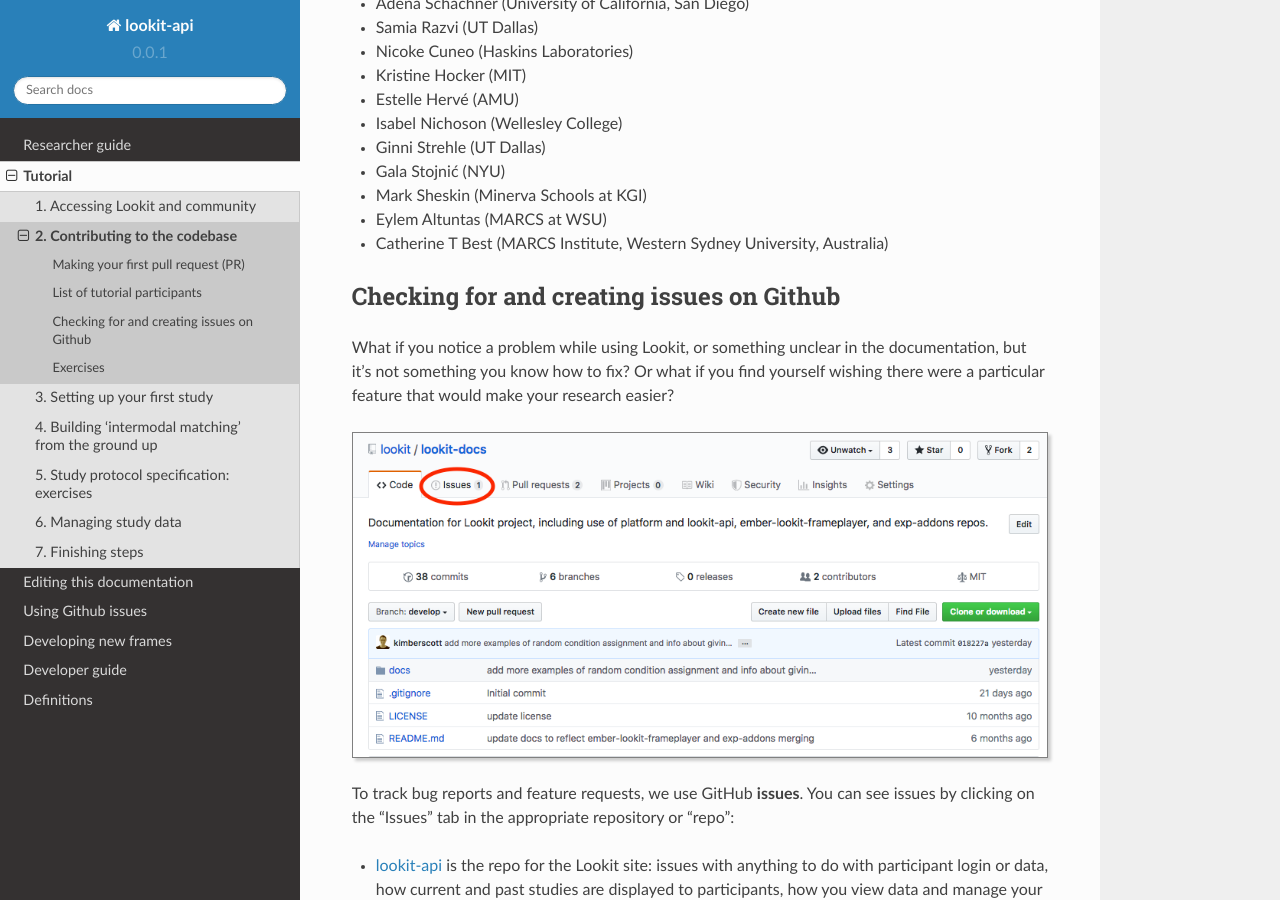
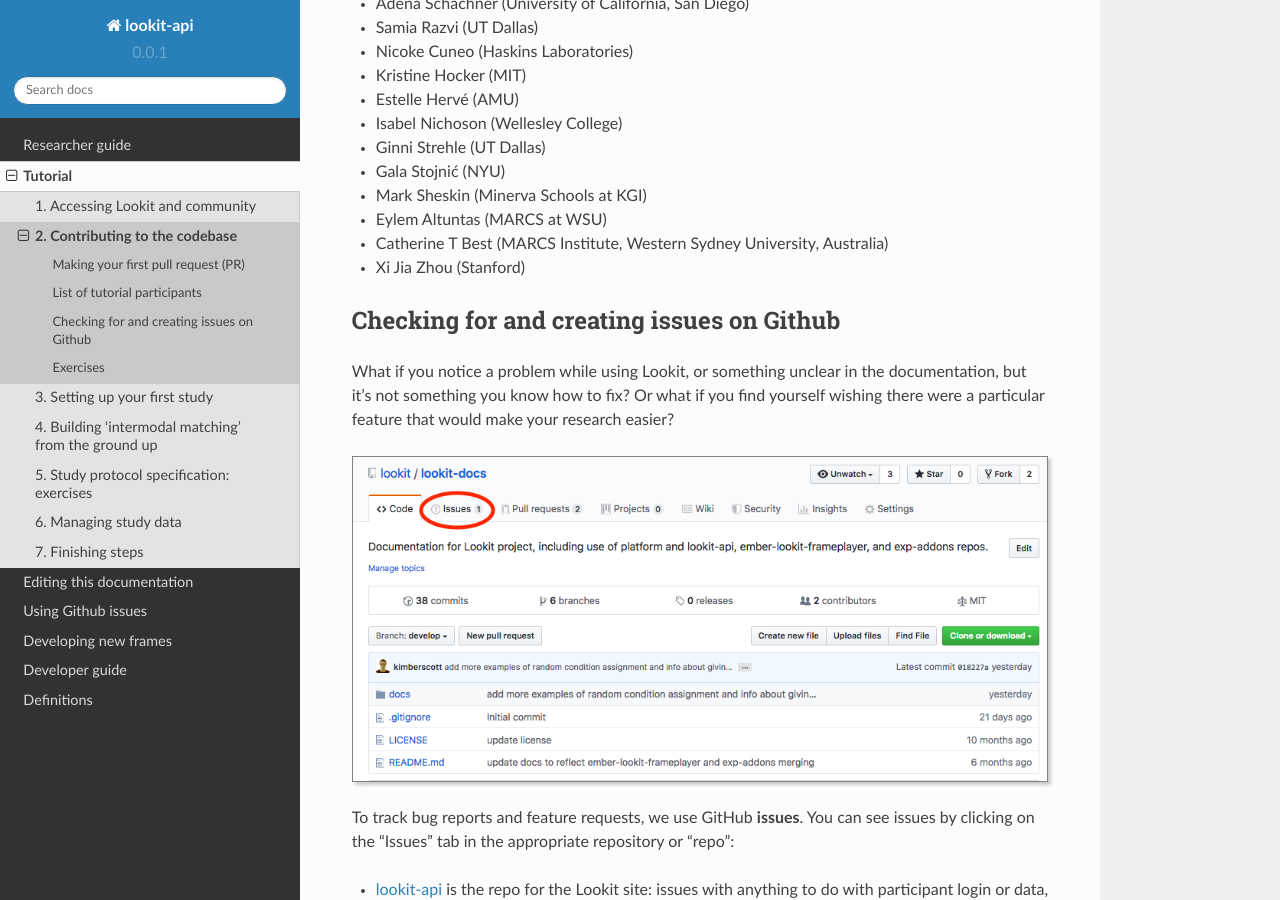
Before and after one commit to lookit/lookit-docs, a Sphinx documentation site: the page built from docs/source/tutorial-contributing.rst, in a window 1280 px wide and 900 px high, scrolled down 5257 px. Built offline with Sphinx 7.4.7 and the Read the Docs theme 2.0.0, drawn with Linux system fonts in a browser that asks for light colours.

Commit message:
Added tutorial participant to list

```diff
--- a/docs/source/tutorial-contributing.rst
+++ b/docs/source/tutorial-contributing.rst
@@ -127,6 +127,7 @@
 - Mark Sheskin (Minerva Schools at KGI)
 - Eylem Altuntas (MARCS at WSU)
 - Catherine T Best (MARCS Institute, Western Sydney University, Australia)
+- Xi Jia Zhou (Stanford)
 
 .. _Github issues overview:
 
```
